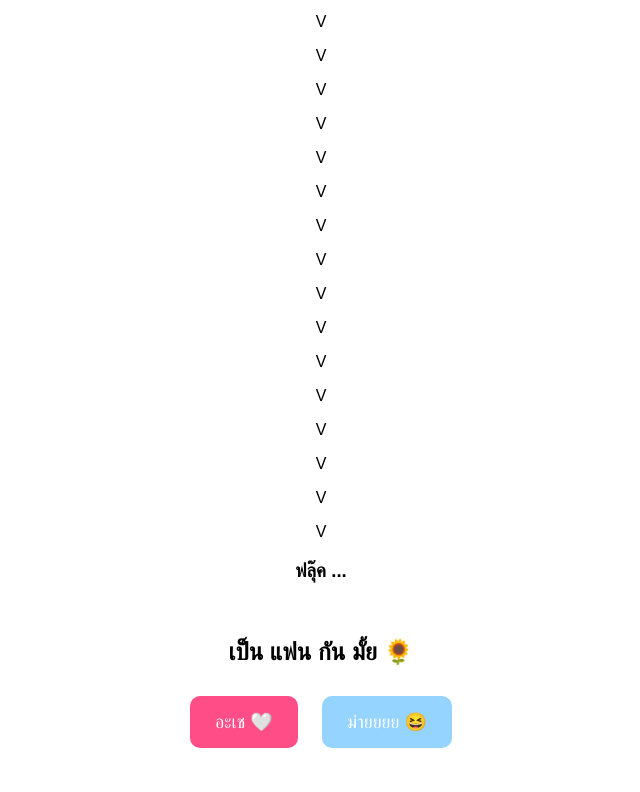
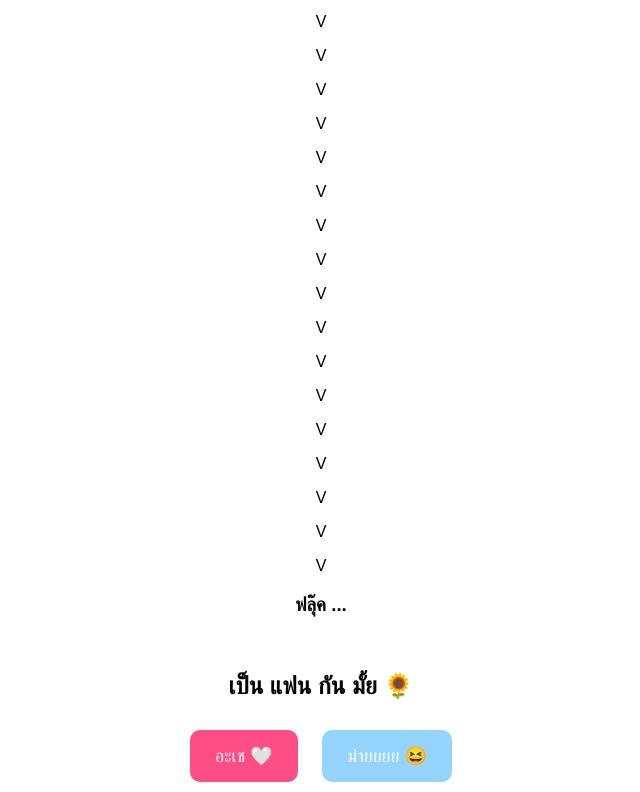
Before and after one commit to cpli10390640/EYEFLUKE, a plain HTML site: page index.html in a window 1280 px wide. Shown: the part 1189-1981 px from the top of the page, without its empty margins (319-959 px from the left). Before the commit the page ends 1947 px from the top, so only its background shows below. Drawn offline with Linux system fonts and the light colour scheme.

Commit message:
index.html

```diff
--- a/index.html
+++ b/index.html
@@ -110,6 +110,7 @@
 <p>V</p>
 <p>V</p>
 <p>V</p>
+<p>V</p>
 <h3>ฟลุ๊ค ...</h3>
 <br>
 <h2>เป็น  แฟน  กัน  มั้ย 🌻</h2>
```
